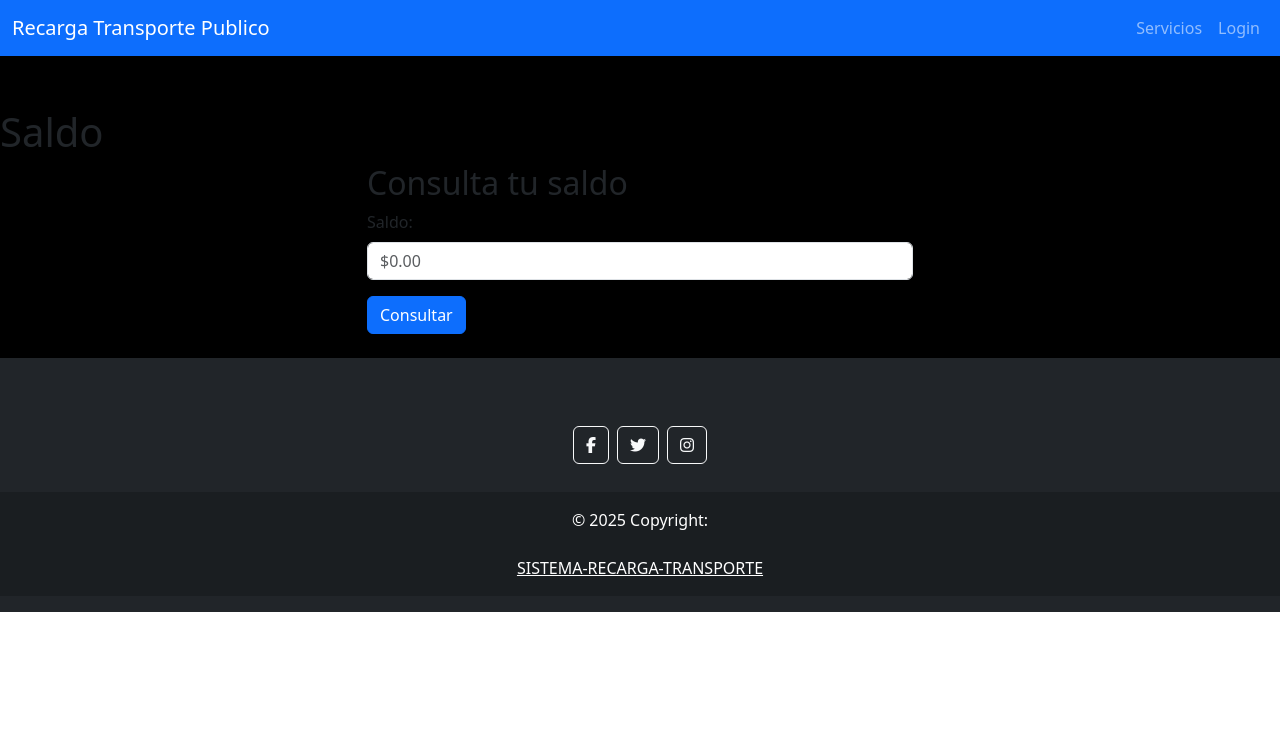
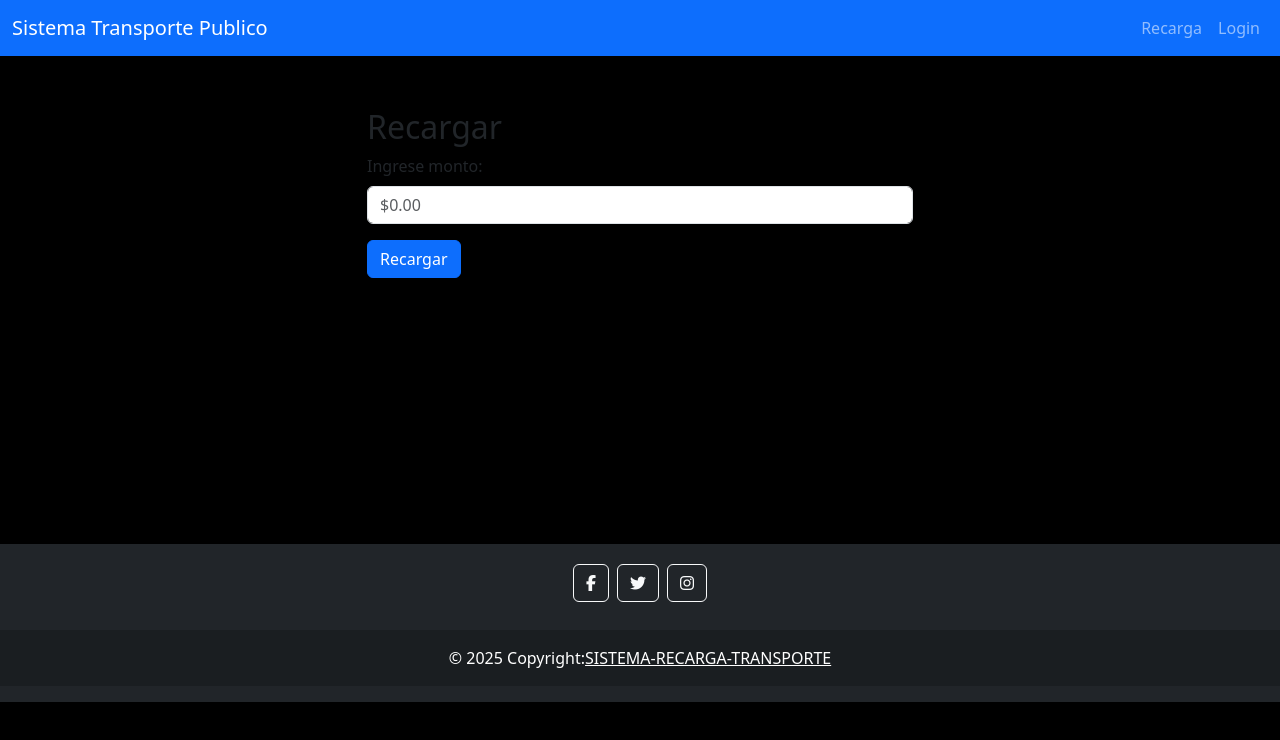
Before and after one commit to rpruiz33/Ing-SW-3-tp-, a React (Create React App) app: page / in a window 1280 px wide. Shown: the top 740 px of the page. Built offline with nearby package versions, Linux system fonts and the light colour scheme.

Commit message:
componente recarga

```diff
--- a/package.json
+++ b/package.json
@@ -12,6 +12,7 @@
     "bootstrap": "^5.3.5",
     "react": "^19.1.0",
     "react-dom": "^19.1.0",
+    "react-router-dom": "^7.5.3",
     "react-scripts": "5.0.1",
     "web-vitals": "^2.1.4"
   },
--- a/src/App.css
+++ b/src/App.css
@@ -22,7 +22,7 @@
   align-items: center;
   justify-content: center;
   font-size: calc(10px + 2vmin);
-  color: white;
+  color: rgb(0, 0, 0);
 }
 
 .App-link {
--- a/src/App.js
+++ b/src/App.js
@@ -2,7 +2,7 @@ import React from 'react';
 import './App.css';
 import Footer from './componentes/footer/footer';
 import Navbar from './componentes/navbar/navBar';
-import Saldo from './componentes/saldo/saldo';
+import Saldo from './componentes/recarga/recarga';
 function App() {
   return (
 
--- a/src/componentes/footer/footer.jsx
+++ b/src/componentes/footer/footer.jsx
@@ -3,11 +3,11 @@ import React from "react";
 const Footer = () => {
   return (
 
-    <footer className="bg-dark text-center text-white py-3 mt-auto"style={{  marginTop: "auto" }}>
-            <br></br>
-            <br></br>
+    <footer className="bg-dark text-center text-white py-3 mt-auto">
 
-      <div className="container">
+
+
+      <div className="container h-100 ">
         <section className="mb-4">
           <a className="btn btn-outline-light btn-floating m-1" href="#!" role="button">
             <i className="fab fa-facebook-f"></i>
@@ -23,12 +23,12 @@ const Footer = () => {
 
       <div className="text-center p-3" style={{ backgroundColor: "rgba(0, 0, 0, 0.2)" }}>
         © 2025 Copyright:
-        <br></br>
-        <br></br>
+
         <a className="text-white" href="#!">
           SISTEMA-RECARGA-TRANSPORTE
         </a>
-        <br></br>
+
+
       </div>
     </footer>
   );
--- a/src/componentes/navbar/navBar.jsx
+++ b/src/componentes/navbar/navBar.jsx
@@ -3,10 +3,10 @@ import './navBar.css';
 
 const NavBar = () => {
   return (
-    <nav className="navbar navbar-expand-lg navbar-dark bg-primary"> {/* Cambiado a bg-primary */}
+    <nav className="navbar navbar-expand-lg navbar-dark bg-primary">
       <div className="container-fluid">
-        <a className="navbar-brand" href="#carusel">
-          Recarga Transporte Publico
+        <a className="navbar-brand" href="#home">
+          Sistema Transporte Publico
         </a>
 
         <button
@@ -24,8 +24,8 @@ const NavBar = () => {
         <div className="collapse navbar-collapse" id="navbarNav">
           <ul className="navbar-nav ms-auto">
             <li className="nav-item">
-              <a className="nav-link" href="#servicios">
-                Servicios
+              <a className="nav-link" href="/recarga">
+                Recarga
               </a>
             </li>
             <li className="nav-item">
--- /dev/null
+++ b/src/componentes/recarga/recarga.jsx
@@ -0,0 +1,57 @@
+import React, { useState } from "react";
+
+const RecargaSaldo = () => {
+    const [saldo, setSaldo] = useState(0);
+    const [mensaje, setMensaje] = useState('');
+    const [recarga, setRecarga] = useState('');
+
+    const manejarCambio = (e) => {
+        setRecarga(e.target.value);
+    };
+
+    const recargarSaldo = (e) => {
+        e.preventDefault();
+
+
+        const montoRecarga = parseFloat(recarga);
+        if (!isNaN(montoRecarga) && montoRecarga > 0) {
+            const nuevoSaldo = saldo + montoRecarga;
+            setSaldo(nuevoSaldo);
+            setMensaje(`¡Recarga realizada con éxito! Tu saldo es ahora: $${nuevoSaldo}`);
+        } else {
+            setMensaje('Por favor ingresa un monto válido.');
+        }
+    };
+
+    return (
+        <>
+            <div className="container h-100 bg-black">
+                <div className="row">
+                    <div className="col-md-6 offset-md-3">
+                        <h2>Recargar</h2>
+                        <form onSubmit={recargarSaldo}>
+                            <div className="mb-3">
+                                <label htmlFor="saldo" className="form-label">Ingrese monto:</label>
+                                <input
+                                    type="number"
+                                    className="form-control"
+                                    id="recarga"
+                                    value={recarga}
+                                    onChange={manejarCambio}
+                                    placeholder="$0.00"
+                                />
+                            </div>
+                            <button type="submit" className="btn btn-primary">
+                                Recargar
+                            </button>
+                        </form>
+                        {mensaje && <div className="mt-3">{mensaje}</div>}
+                    </div>
+                </div>
+
+            </div>
+        </>
+    );
+};
+
+export default RecargaSaldo;
--- a/src/componentes/saldo/saldo.jsx
+++ /dev/null
@@ -1,24 +0,0 @@
-import React from "react";
-
-const Saldo = () => {
-    return (
-        <>
-        <h1>Saldo</h1>
-        <div className="container mb-4">
-            <div className="row">
-                <div className="col-md-6 offset-md-3">
-                    <h2>Consulta tu saldo</h2>
-                    <form>
-                        <div className="mb-3">
-                            <label htmlFor="saldo" className="form-label">Saldo:</label>
-                            <input type="text" className="form-control" id="saldo" placeholder="$0.00" readOnly />
-                        </div>
-                        <button type="submit" className="btn btn-primary">Consultar</button>
-                    </form>
-                </div>
-            </div>
-        </div>
-        </>
-    );
-}
-export default Saldo;
--- a/src/index.css
+++ b/src/index.css
@@ -14,6 +14,9 @@ code {
 html, body, #root {
   height: 100%;
   margin: 0;
+  background-color: black;
+
+
 }
 
 #root {
```
Also changed, not shown: src/logo.svg (deleted), 1 other file (tests, documents, lock files or other folders).
